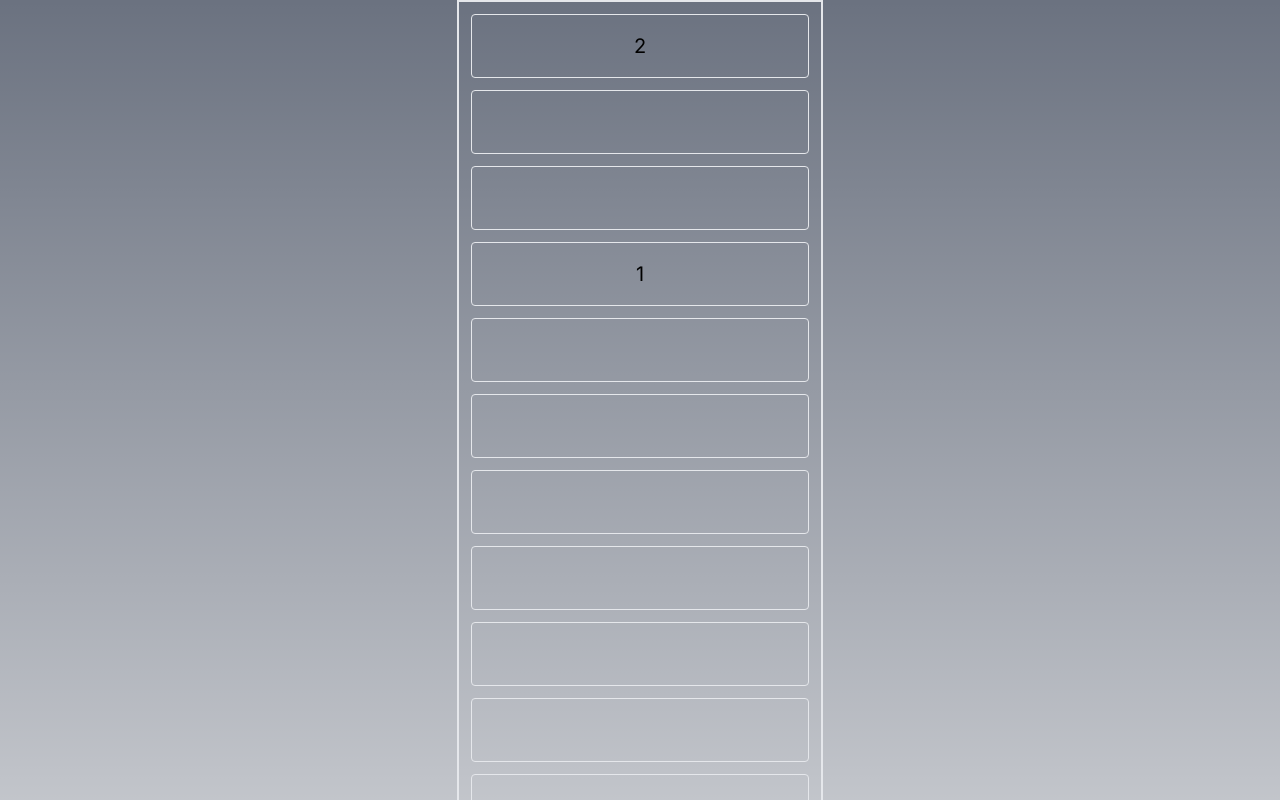
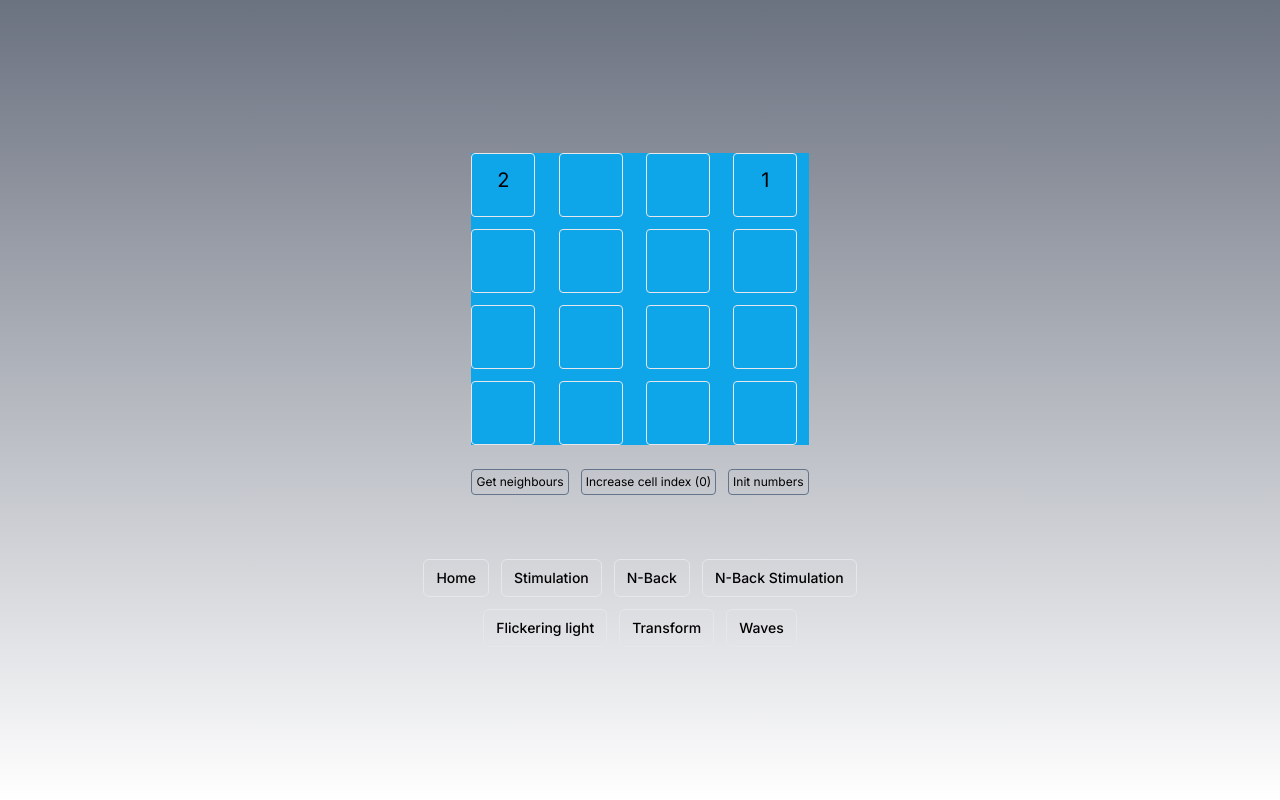
Before and after one commit to silentmass/gammagameapp, a Next.js app: page /sudoku in a window 1280 px wide. Shown: the top 800 px of the page. Built offline with nearby package versions, Linux system fonts and the light colour scheme.

Commit message:
Styling wrapper for stimulation

```diff
--- a/app/layout.tsx
+++ b/app/layout.tsx
@@ -18,11 +18,11 @@ export default function RootLayout({
   return (
     <html lang="en">
       <body className={`${inter.className} bg-gray-500`}>
-        <main className="flex min-h-screen flex-col items-center justify-between p-0 m-0">
-          <div className="flex flex-col border max-w-2xl h-full">
+        <main className="flex flex-col min-h-screen min-w-screen w-full items-center justify-center gap-y-10">
+          <div className="flex flex-min-h-screen flex-col max-w-2xl items-center justify-center">
             {children}
           </div>
-          <div className="flex max-w-2xl items-center justify-center flex-wrap">
+          <div className="flex max-w-xl items-center justify-center flex-wrap gap-3 p-3">
             <NavLinks />
           </div>
         </main >
--- a/app/nback-stimulation/page.tsx
+++ b/app/nback-stimulation/page.tsx
@@ -2,14 +2,15 @@
 
 import ConcentricCircles from '@/app/ui/concentric-circles';
 import Nback from "@/app/ui/nback";
+import CanvasWrapper from '@/app/ui/canvasWrapper';
 
 export default function Page() {
 
     return (
-        <div className="flex min-h-screen flex-col justify-center items-center p-0">
+        <CanvasWrapper>
             <Nback stimulusDuration={null} interStimulusInterval={null} forcedChoice={null}>
                 <ConcentricCircles />
             </Nback>
-        </div>
+        </CanvasWrapper >
     );
 }
--- a/app/nback/page.tsx
+++ b/app/nback/page.tsx
@@ -1,12 +1,13 @@
 import Nback from '@/app/ui/nback';
+import CanvasWrapper from '@/app/ui/canvasWrapper';
 
 export default function Page() {
 
     return (
-        <div className="flex min-h-screen flex-col items-center p-0">
+        <CanvasWrapper>
             <Nback stimulusDuration={400} interStimulusInterval={1600} forcedChoice={null} >
                 <></>
             </Nback>
-        </div>
+        </CanvasWrapper>
     );
 }
--- a/app/page.tsx
+++ b/app/page.tsx
@@ -8,13 +8,8 @@ export const metadata: Metadata = {
 export default function Home() {
 
   return (
-    <main className="flex min-h-screen flex-col items-center justify-center p-0 bg-gray-500">
-      <div className="flex border max-w-2xl h-full w-full justify-center flex-wrap p-5">
-        <p>Hello</p>
-      </div>
-      <div className="flex border max-w-2xl justify-center p-5 flex-wrap">
-        <NavLinks />
-      </div>
-    </main >
+    <div className="flex w-full h-full justify-center items-center p-5 min-w-2xl">
+      <p>Hello</p>
+    </div>
   );
 }
--- a/app/stimulation/flickering-light/page.tsx
+++ b/app/stimulation/flickering-light/page.tsx
@@ -1,11 +1,12 @@
 'use client'
 import FlickeringLight from "@/app/ui/flickering-light";
+import CanvasWrapper from "@/app/ui/canvasWrapper";
 
 
 export default function Page() {
     return (
-        <div className='flex max-w-2xl p-0 border border-slate-500 rounded'>
+        <CanvasWrapper>
             <FlickeringLight />
-        </div>
+        </CanvasWrapper>
     );
 }
--- a/app/stimulation/page.tsx
+++ b/app/stimulation/page.tsx
@@ -1,16 +1,14 @@
 'use client'
 import ConcentricCircles from '@/app/ui/concentric-circles';
-
+import CanvasWrapper from '@/app/ui/canvasWrapper';
 
 export default function Page() {
     return (
-        <div className='flex min-h-screen flex-col items-center'>
-            <div className='flex relative w-full h-full justify-center items-center'>
-                <ConcentricCircles />
-                <div className='absolute top-1/2 left-1/2 tranform -translate-x-1/2 -translate-y-1/2 border rounded border-sky-500'>
-                    <p className='text-4xl  monospace'>🍎</p>
-                </div>
+        <CanvasWrapper>
+            <ConcentricCircles />
+            <div className='absolute top-1/2 left-1/2 tranform -translate-x-1/2 -translate-y-1/2 border rounded border-sky-500'>
+                <p className='text-4xl  monospace'>🍎</p>
             </div>
-        </div>
+        </CanvasWrapper>
     );
 }
--- a/app/stimulation/transform/page.tsx
+++ b/app/stimulation/transform/page.tsx
@@ -1,10 +1,11 @@
 'use client'
 import Transform from "@/app/ui/transform";
+import CanvasWrapper from "@/app/ui/canvasWrapper";
 
 export default function Page() {
     return (
-        <div className='flex h-full flex-col justify-center items-center p-0 border border-rose-500 rounded'>
+        <CanvasWrapper>
             <Transform />
-        </div>
+        </CanvasWrapper>
     );
 }
--- a/app/stimulation/waves/page.tsx
+++ b/app/stimulation/waves/page.tsx
@@ -1,12 +1,11 @@
 'use client'
 import Waves from "@/app/ui/waves";
+import CanvasWrapper from "@/app/ui/canvasWrapper";
 
 export default function Page() {
     return (
-        <div className='flex min-h-screen flex-col justify-center items-center'>
-            <div className='flex relative w-full h-full justify-center items-center'>
-                <Waves />
-            </div>
-        </div>
+        <CanvasWrapper>
+            <Waves />
+        </CanvasWrapper>
     );
 }
--- a/app/sudoku/page.tsx
+++ b/app/sudoku/page.tsx
@@ -3,10 +3,6 @@ import Sudoku from "@/app/ui/sudoku";
 
 export default function Page() {
     return (
-        <div className='flex min-h-screen flex-col items-center justify-center border'>
-            <div className='flex relative w-full h-full justify-center items-center gap-y-3'>
-                <Sudoku />
-            </div>
-        </div>
+        <Sudoku />
     );
 }
--- /dev/null
+++ b/app/ui/canvasWrapper.tsx
@@ -0,0 +1,10 @@
+
+export default function CanvasWrapper({ children }: Readonly<{ children: React.ReactNode }>) {
+    return (
+        <div className='flex min-h-screen flex-col justify-center items-center'>
+            <div className='flex relative w-full h-full justify-center items-center'>
+                {children}
+            </div>
+        </div>
+    );
+}
--- a/app/ui/sudoku.tsx
+++ b/app/ui/sudoku.tsx
@@ -188,13 +188,14 @@ export default function Sudoku() {
     }
 
     const buttonClassName = `p-1 text-xs border border-slate-500 rounded hover:bg-slate-500 active:bg-slate-700 focus:ring bg-slate-500/0`;
+    const gridCols = cellMatrixShape.m === 4 ? 'grid-cols-4' : '';
 
     return (
-        <div className="flex flex-col gap-y-6 p-3 min-w-full">
-            <div className={`grid ${'grid-cols-' + cellMatrixShape.m} gap-3`}>
+        <div className="flex flex-col gap-y-6 p-3">
+            <div className={`${gridCols} grid gap-3 bg-sky-500 ${gridCols}`}>
                 {cellMatrixIndices.map((e1, i1) => (e1.map((e2, i2) => (
-                    <div key={e2} className={`flex size-16 p-3 w-full justify-center items-center border rounded ${getCellBackgroundColor(e2, neighbourCellIndices)}`}>
-                        <p className="text-xl text-center">{cellValues[e2] ? cellValues[e2] : ''}</p>
+                    <div key={e2} className={`size-16 p-3 justify-center items-center border rounded ${getCellBackgroundColor(e2, neighbourCellIndices)}`}>
+                        <p className="text-xl text-center bg-sky-500">{cellValues[e2] ? cellValues[e2] : ''}</p>
                     </div>
                 ))
                 ))}
--- a/app/ui/waves.tsx
+++ b/app/ui/waves.tsx
@@ -77,7 +77,8 @@ export default function Waves() {
 
                         // Fill the array with RGBA values
                         for (let i = 0; i < imageData.data.length; i += 4) {
-                            if (imageData) {
+                            const distanceFromCenter = pixelDistanceFromOrigin(i, canvasSide, centerX, centerY);
+                            if (imageData && distanceFromCenter < canvasSide / 2) {
                                 // imageData.data[i + 0] = 255;
                                 // imageData.data[i + 1] = 255;
                                 // imageData.data[i + 2] = 255;
```
